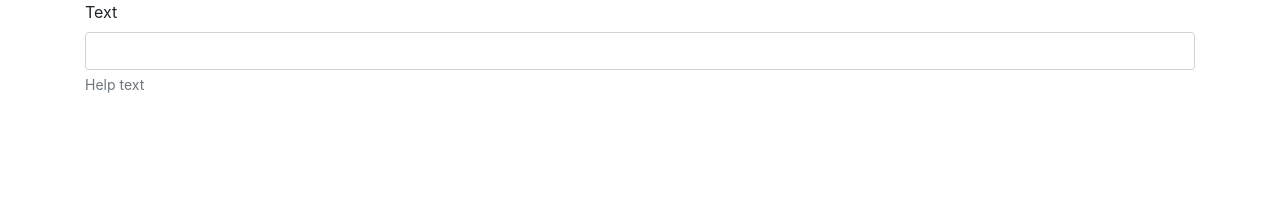
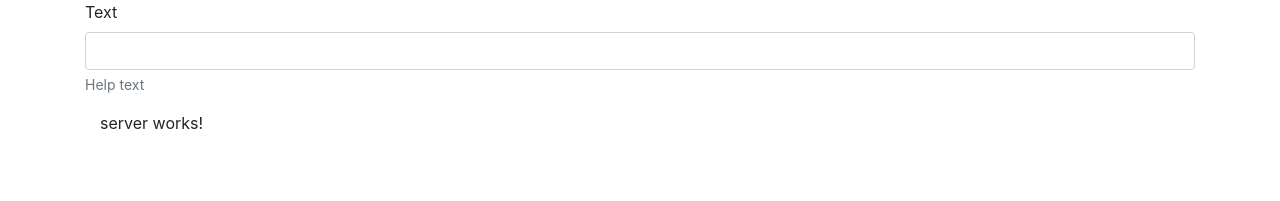
Before and after one commit to klaimir/angular-essentials, an Angular app: page / in a window 1280 px wide. Shown: the top 201 px of the page. Built offline with nearby package versions, Linux system fonts and the light colour scheme.

Commit message:
Building a component

```diff
--- a/src/app/app.component.html
+++ b/src/app/app.component.html
@@ -9,6 +9,13 @@
       </div>
     </div>
   </div>
+  <div class="container">
+    <div class="row">
+      <div class="col-12">
+          <app-server></app-server>
+      </div>
+    </div>
+  </div>
 </div>
 
 <router-outlet></router-outlet>
--- a/src/app/app.module.ts
+++ b/src/app/app.module.ts
@@ -3,10 +3,12 @@
 
 import { AppRoutingModule } from './app-routing.module';
 import { AppComponent } from './app.component';
+import { ServerComponent } from './server/server.component';
 
 @NgModule({
   declarations: [
-    AppComponent
+    AppComponent,
+    ServerComponent
   ],
   imports: [
     BrowserModule,
--- /dev/null
+++ b/src/app/server/server.component.html
@@ -0,0 +1 @@
+<p>server works!</p>
--- /dev/null
+++ b/src/app/server/server.component.ts
@@ -0,0 +1,15 @@
+import { Component, OnInit } from '@angular/core';
+
+@Component({
+  selector: 'app-server',
+  templateUrl: './server.component.html',
+  styleUrls: ['./server.component.css']
+})
+export class ServerComponent implements OnInit {
+
+  constructor() { }
+
+  ngOnInit(): void {
+  }
+
+}
```
Also changed, not shown: src/app/server/server.component.css (added), 2 other files (tests, documents, lock files or other folders).
